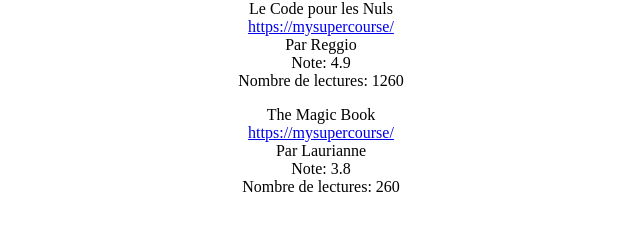
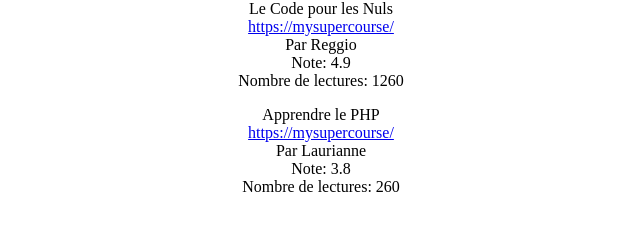
Before and after one commit to Graphandco/courses-list, a React (Create React App) app: page / in a window 1280 px wide. Shown: the part 329-560 px from the top of the page, without its empty margins (319-959 px from the left). Built offline with nearby package versions, Linux system fonts and the light colour scheme.

Commit message:
State Management: filter courses

```diff
--- a/src/App.js
+++ b/src/App.js
@@ -11,6 +11,7 @@
         number_of_lectures: 350,
         rating: 3.5,
         url: 'https://mysupercourse/',
+        language: ['javascript'],
     },
     {
         id: 2,
@@ -20,6 +21,7 @@
         number_of_lectures: 50,
         rating: 4.6,
         url: 'https://mysupercourse/',
+        language: ['html'],
     },
     {
         id: 3,
@@ -29,15 +31,17 @@
         number_of_lectures: 1260,
         rating: 4.9,
         url: 'https://mysupercourse/',
+        language: ['javascript', 'html', 'php'],
     },
     {
         id: 4,
-        title: 'The Magic Book',
+        title: 'Apprendre le PHP',
         author: 'Laurianne',
         hours_video: 8.5,
         number_of_lectures: 260,
         rating: 3.8,
         url: 'https://mysupercourse/',
+        language: ['css', 'php'],
     },
 ];
 
@@ -57,6 +61,10 @@
         );
     });
 
+    // const filteredCoursesByLanguage = courses.filter((course) => {
+    //     return course.language.includes(searchText);
+    // });
+
     return (
         <div className='App'>
             <h1>Liste des cours</h1>
```
